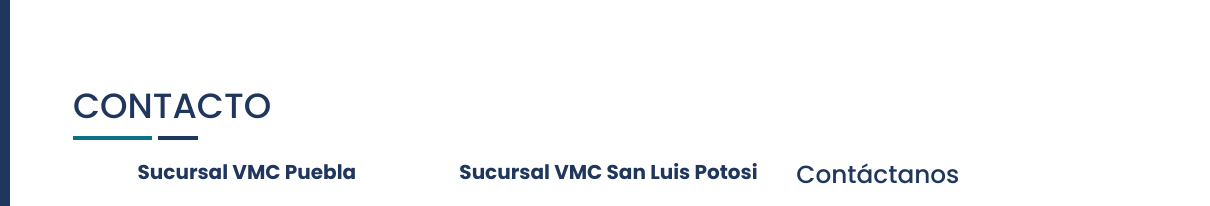
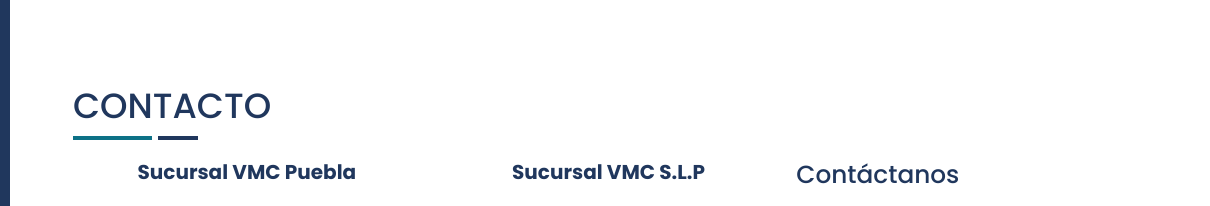
Before and after one commit to JuanF31/VMCORREA, a plain HTML site: page contacto.html in a window 1280 px wide. Shown: the top 206 px of the page, 70-1280 px from the left. Drawn offline with Linux system fonts and the light colour scheme.

Commit message:
update contact

```diff
--- a/contacto.html
+++ b/contacto.html
@@ -153,7 +153,7 @@
                                                 </div>
                                         </div>
                                         <div class="col-lg-6 col-md-12">
-                                                <h3 class="title-mapa" >Sucursal VMC San Luis Potosi</h3>
+                                                <h3 class="title-mapa" >Sucursal VMC S.L.P</h3>
                                                 <div class="mapa-contacto">
                                                     <iframe src="https://www.google.com/maps/embed?pb=!1m18!1m12!1m3!1d3696.1679961557293!2d-100.90187088555508!3d22.119569555021847!2m3!1f0!2f0!3f0!3m2!1i1024!2i768!4f13.1!3m3!1m2!1s0x842aa3851d72d391%3A0x18a27039199a137d!2sBlvd.%20Las%20Mercedes%20337%2C%20Cielo%20Claro%20las%20Mercedes%2C%20San%20Luis%2C%20S.L.P.!5e0!3m2!1ses-419!2smx!4v1646667889791!5m2!1ses-419!2smx" width="100%" allowfullscreen="" loading="lazy" class="mapa-circular"></iframe>
                                                 </div>
```
Also changed, not shown: riggin.html (+5 -0 lines).
